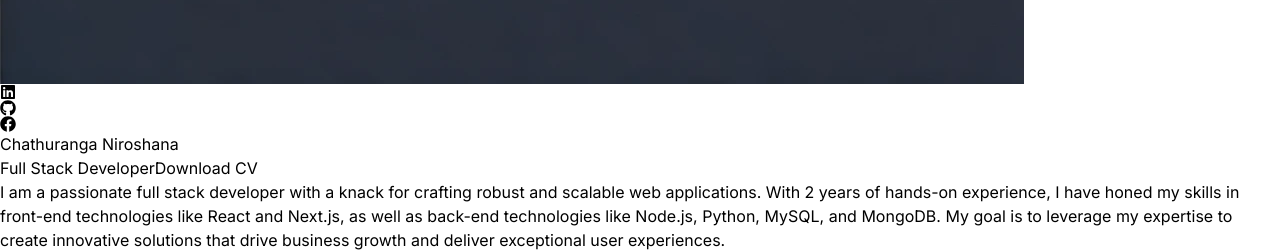
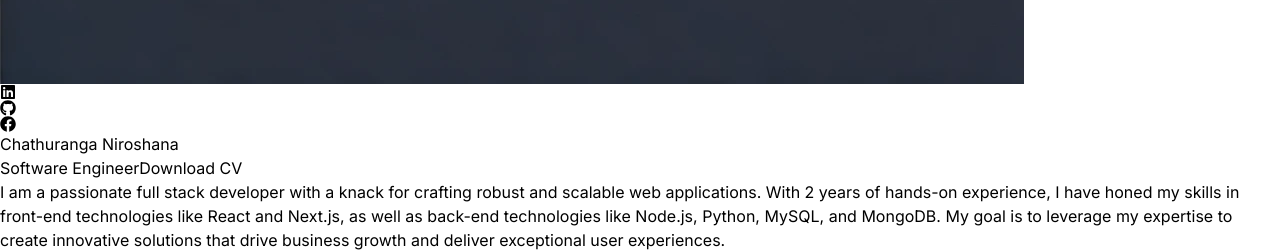
Before and after one commit to Chathuranga-Niroshana/MyPortfolio, a React (Vite) app: page / in a window 1280 px wide. Shown: the part 940-1192 px from the top of the page. Built offline with nearby package versions, Linux system fonts and the light colour scheme; a web font is replaced by a local one.

Commit message:
Update Hero.jsx

```diff
--- a/src/components/Hero.jsx
+++ b/src/components/Hero.jsx
@@ -46,7 +46,7 @@ const Hero = () => {
                             }}
                             whileTap={{ scale: 0.9 }}
                             className=" cursor-pointer bg-gradient-to-r from-pink-300 via-slate-500 to-purple-500 bg-clip-text text-4xl tracking-tight text-transparent">
-                            Full Stack Developer
+                            Software Engineer
                         </motion.span>
 
                         <motion.button
```
